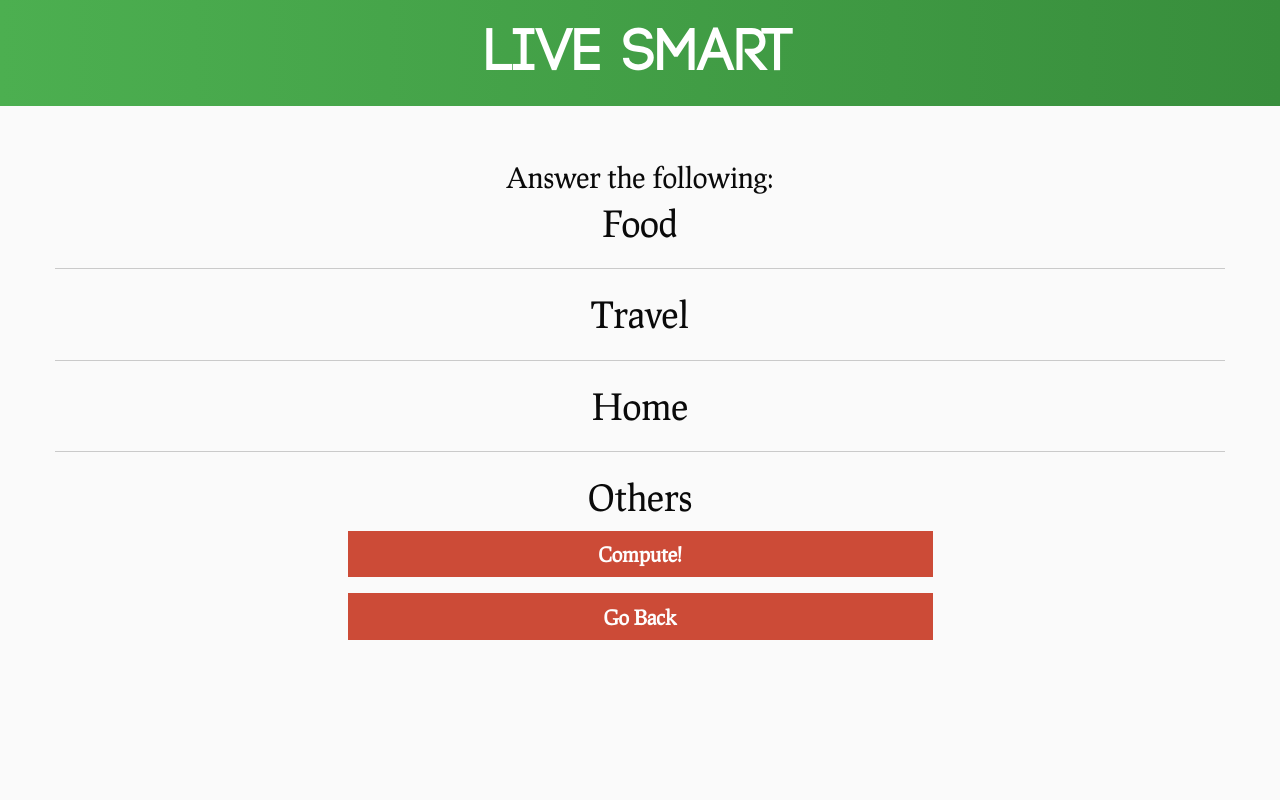
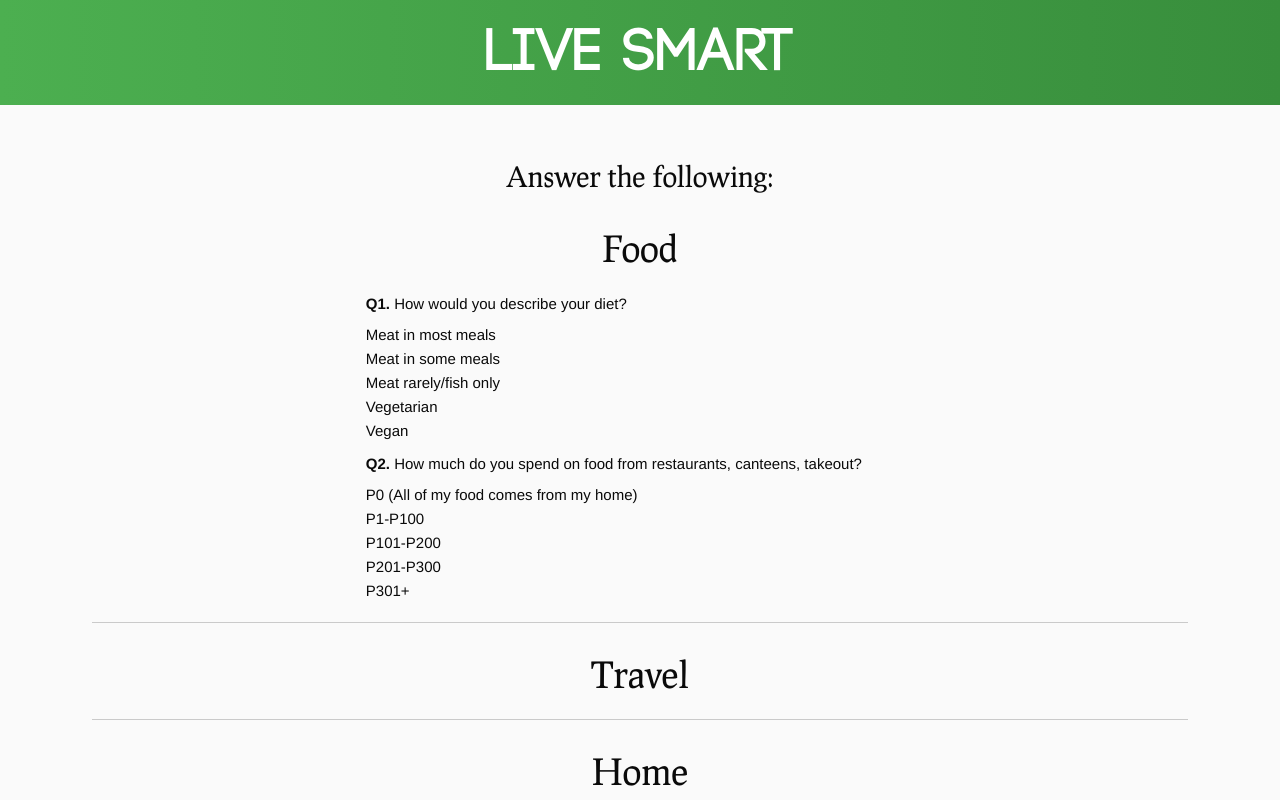
Before and after one commit to mbasnillo/Live-Smart, a plain HTML site: page frontend/views/computecarbon.html in a window 1280 px wide. Shown: the top 800 px of the page. Drawn offline with Linux system fonts and the light colour scheme.

Commit message:
added materialize files and sample questions for computations

```diff
--- a/frontend/res/js/computecarbon.js
+++ b/frontend/res/js/computecarbon.js
@@ -1,6 +1,14 @@
 'use strict';
 
 $(document).ready(function(){
+	$('#btn_compute').click(function(){
+			var test = $('input[name="food1"]:checked').val();
+			console.log(test);
+			var test = $('input[name="food2"]:checked').val();
+			console.log(test);
+
+	});
+
 	$('#btn_back').click(function(){
 		window.location.href = '../portal.html';
 	});
--- a/frontend/views/computecarbon.html
+++ b/frontend/views/computecarbon.html
@@ -7,6 +7,10 @@
 	<link rel="stylesheet" type="text/css" href="../res/css/fonts.css">
 	<link rel="stylesheet" type="text/css" href="../res/css/foundation.min.css">
 	<link rel="stylesheet" type="text/css" href="../res/css/foundation-icons.css">
+	<link rel="stylesheet" type="text/css" href="../res/css/materialize.min.css">
+
+	<script type="text/javascript" src="../res/js/jquery-3.1.1.min.js"></script>
+	<script type="text/javascript" src="../res/js/materialize.min.js"></script>
 </head>
 <body style="background-color:#FAFAFA">
 
@@ -21,6 +25,35 @@
 			<text class="prociono" style="font-size:28px">Answer the following:</text>
 			<div>
 				<h1 class="prociono" style="font-size:36px">Food</h1>
+
+				<div style="text-align: center;">
+					<div style="display: inline-block; text-align: left; width: 50%;">
+						<form>
+							<legend>
+								<b>Q1. </b>How would you describe your diet?
+							</legend>
+							<p>
+								<input type="radio" name="food1" value="1" /> Meat in most meals <br />
+								<input type="radio" name="food1" value="2" /> Meat in some meals <br />
+								<input type="radio" name="food1" value="3" /> Meat rarely/fish only <br />
+								<input type="radio" name="food1" value="4" /> Vegetarian <br />
+								<input type="radio" name="food1" value="5" /> Vegan <br />
+							</p>
+
+							<legend>
+								<b>Q2. </b>How much do you spend on food from restaurants, canteens, takeout?
+							</legend>
+							<p>
+								<input type="radio" name="food2" value="1" /> P0 (All of my food comes from my home) <br />
+								<input type="radio" name="food2" value="2" /> P1-P100 <br />
+								<input type="radio" name="food2" value="3" /> P101-P200 <br />
+								<input type="radio" name="food2" value="4" /> P201-P300 <br />
+								<input type="radio" name="food2" value="5" /> P301+ <br />
+							</p>
+						</form>
+					</div>
+				</div>
+
 				<hr />
 				<h1 class="prociono" style="font-size:36px">Travel</h1>
 				<hr />
@@ -36,8 +69,6 @@
 		</div>
 	</div>
 
-
-	<script type="text/javascript" src="../res/js/jquery-3.1.1.min.js"></script>
 	<script type="text/javascript" src="../res/js/computecarbon.js"></script>
 </body>
 </html>
```
Also changed, not shown: frontend/res/css/materialize.min.css (added), frontend/res/js/materialize.min.js (added).
